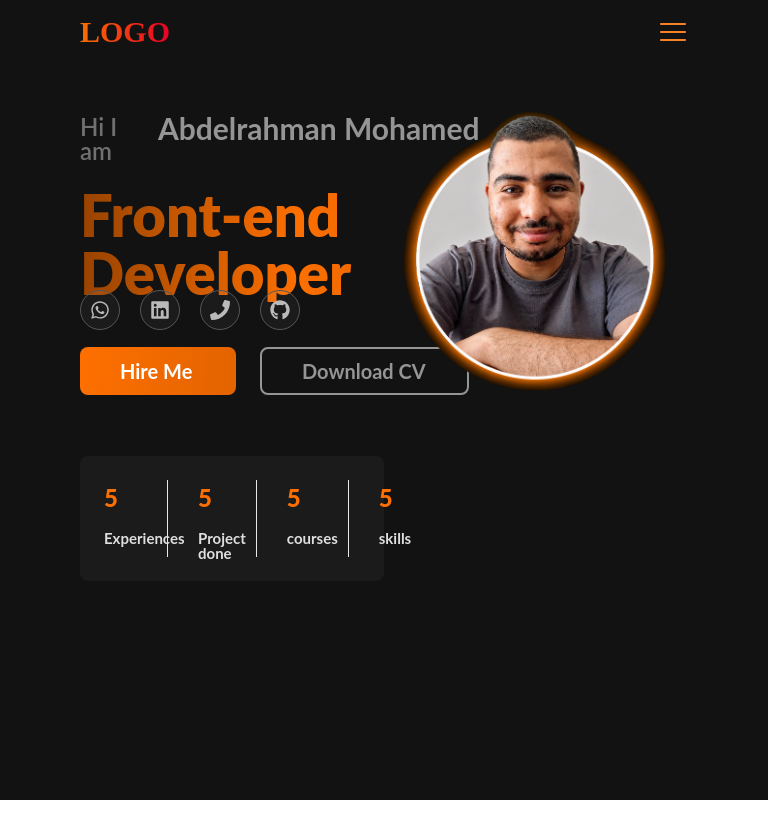
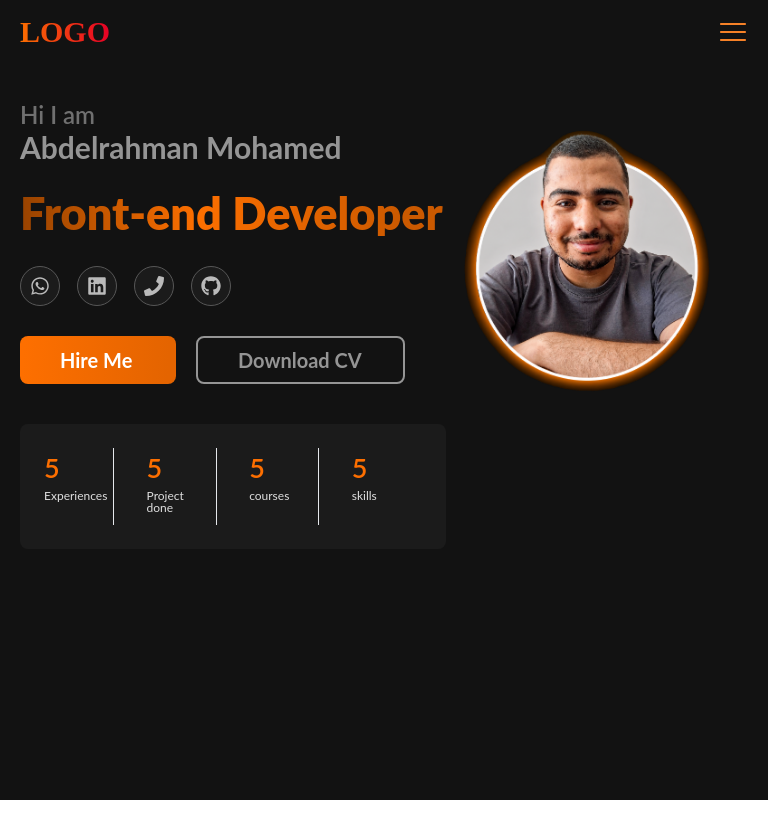
Before and after one commit to Abdelrahman-Mohamed-Al-Masyawi/My-portfolio, a React (Vite) app: page / in a window 768 px wide. Shown: the top 838 px of the page. After the commit the page ends 800 px from the top, so only its background shows below. Built offline with nearby package versions, Linux system fonts and the light colour scheme.

Commit message:
edit hedar and home page in media

```diff
--- a/src/components/Header.jsx
+++ b/src/components/Header.jsx
@@ -10,7 +10,6 @@ export default function Header() {
   if (isTabletWithPhone) {
     return (
       <header>
-        {/* <button className='btn-hire-me'>Hire Me</button> */}
         <div className='logo'>LOGO</div>
         <RxHamburgerMenu className='iconMenu' onClick={openSidebar} />
       </header>
@@ -20,13 +19,13 @@ export default function Header() {
   return (
     <header>
       <div className='logo'>LOGO</div>
-
       <Navigation />
-      {/* <RxHamburgerMenu className='iconMenu' onClick={openSidebar} /> */}
       <button className='btn-hire-me'>Hire Me</button>
     </header>
   );
 }
+
+
 
 function Navigation() {
   const [PageActive, setPageActive] = useState('Home');
--- a/src/components/sidebar.jsx
+++ b/src/components/sidebar.jsx
@@ -26,7 +26,7 @@ export default function Sidebar() {
   const { ActivePage, Style } = actions;
   return (
     <aside className='aside'>
-      <div className='container-name'>
+      <div className='container-name-sidebar'>
         <img src='/imgs/mylogo1.png' alt='' className='myImg' />
         <span>Abdelrahman </span>
         <FaTimes onClick={closeSidebar} className='closeIcon' />
--- a/src/styles/Header.css
+++ b/src/styles/Header.css
@@ -25,9 +25,9 @@ header {
 .pages {
   width: 653px;
   height: 24px;
-  gap: 60px;
   opacity: 1;
   display: flex;
+  justify-content: space-around;
   width: 70%;
 }
 
@@ -64,6 +64,54 @@ header {
   text-align: justify;
   color: rgba(255, 255, 255, 1);
 }
-.btn-hire-me:hover{
-    background:  #f68127  ;
+.btn-hire-me:hover {
+  background: #f68127;
 }
+@media (max-width: 1100px) {
+  header {
+    width: 100%;
+    padding-right: 50px;
+    padding-left: 50px;
+  }
+  .pages {
+    width: clamp(500px, 60%, 653px);
+    height: 24px;
+    opacity: 1;
+    display: flex;
+    justify-content: space-around;
+    width: 70%;
+  }
+
+  .one-page {
+    font-size: 15px;
+  }
+
+  .btn-hire-me {
+    width: 110px;
+    height: 43px;
+    opacity: 1;
+    border-radius: 8px;
+    padding: 7px;
+    text-align: center;
+    font-size: 17px;
+  }
+
+  .btn-hire-me:hover {
+    background: #f68127;
+  }
+}
+
+@media (max-width: 899px) {
+  header {
+    width: 100%;
+    padding-right: 20px;
+    padding-left: 20px;
+  }
+}
+@media (max-width: 500px) {
+  header {
+    padding-top: 20px;
+    padding-right: 10px;
+    padding-left: 10px;
+  }
+}
--- a/src/styles/Home.css
+++ b/src/styles/Home.css
@@ -1,5 +1,11 @@
+*{
+  margin: 0;
+  padding:0 ;
+  box-sizing: border-box;
+}
+
 .container-home {
-  padding:  50px 80px;
+  padding: 50px 80px;
   display: flex;
   justify-content: space-between;
   /* angle: 0 deg; */
@@ -296,7 +302,7 @@
 
 @media (max-width: 320px) {
   .container-home {
-    margin: 20px 10px;
+    padding: 20px 10px;
     display: flex;
     flex-direction: column;
     justify-content: space-between;
@@ -393,6 +399,7 @@
   .statistics {
     width: 90%;
     height: 90px;
+    margin: 10px auto;
     gap: 30px;
     padding: 10px;
     display: flex;
@@ -495,7 +502,7 @@
 
 @media (min-width: 321px) and (max-width: 420px) {
   .container-home {
-    margin: 20px 10px;
+    padding: 20px 10px;
     display: flex;
     flex-direction: column;
     justify-content: space-between;
@@ -591,6 +598,7 @@
   /** احصاءات */
   .statistics {
     width: 95%;
+    margin: 5px auto;
     height: 90px;
     gap: 30px;
     padding: 10px;
@@ -695,7 +703,7 @@
 
 @media (min-width: 421px) and (max-width: 500px) {
   .container-home {
-    margin: 20px 10px;
+    padding: 20px 10px;
     display: flex;
     flex-direction: column;
     justify-content: space-between;
@@ -791,6 +799,7 @@
   /** احصاءات */
   .statistics {
     width: 80%;
+    margin: 5px auto;
     height: 90px;
     gap: 30px;
     padding: 10px;
@@ -893,9 +902,10 @@
 /* *========================================= */
 /* *========================================= */
 
-@media (min-width: 501px) and (max-width: 700px) {
+@media (min-width: 501px) and (max-width: 750px) {
   .container-home {
     margin: 20px 10px;
+    padding: 20px 10px;
     display: flex;
     flex-direction: column;
     justify-content: space-between;
@@ -936,7 +946,6 @@
     align-items: center;
     text-align: center;
   }
-
 
   .jop {
     width: 100%;
@@ -1023,3 +1032,237 @@
     margin-top: 120px;
   }
 }
+
+/* *========================================= */
+/* *========================================= */
+/* *========================================= */
+
+@media (min-width: 751px) and (max-width: 900px) {
+  .container-home {
+    margin: 20px 10px;
+    padding: 20px 10px;
+    display: flex;
+
+    justify-content: space-between;
+    align-items: flex-start;
+    width: 95%;
+    /* overflow-y: hidden; */
+  }
+  .container-information {
+    width: 60%;
+    height: auto;
+    gap: 10px;
+    margin-top: 20px;
+  }
+  .name {
+    font-size: 30px;
+  }
+  .information {
+    width: 100%;
+    height: auto;
+    gap: 10px;
+  }
+  .person-ifo {
+    width: 100%;
+    height: auto;
+    gap: 5px;
+  }
+  .info {
+    width: 100%;
+    height: au;
+    gap: 24px;
+    height: auto;
+  }
+  .container-name {
+    width: 100%;
+    height: 73px;
+    gap: 10px;
+  }
+  .hi {
+    text-align: start !important;
+  }
+  .name {
+    text-align: start;
+  }
+  .jop {
+    width: 100%;
+    margin-top: 15px;
+    font-weight: 900;
+    font-size: clamp(40px, 45px, 50px);
+  }
+
+  .container-contacts-icon {
+    width: 100%;
+    gap: 17px;
+    padding-top: 10px;
+    margin-bottom: 20px;
+    margin-top: 20px;
+  }
+
+  /** احصاءات */
+  .statistics {
+    width: 100%;
+    margin: 40px auto;
+  }
+  .container-one-statistic {
+    width: clamp(50px, 22%, 70px);
+    padding-top: 6px;
+    padding-right: 5px;
+    padding-bottom: 1px;
+    border-right-width: 1px;
+    text-align: center;
+  }
+  .number {
+    height: 20px;
+    font-weight: 600;
+    font-size: 27px;
+    text-align: justify;
+  }
+  .name-statistic {
+    width: 100%;
+    font-weight: 400;
+    font-size: clamp(10px, 12px, 17px);
+    text-align: start;
+    padding-left: 0;
+  }
+
+  .container-btns {
+    width: 100%;
+    gap: 20px;
+    margin-bottom: 20px;
+    margin: 30px 0;
+  }
+
+  /**الصوره*/
+  .container-myImg {
+    width: 40%;
+    height: 250px;
+    display: flex;
+    justify-content: center;
+    align-items: flex-start;
+    text-align: center;
+    margin-top: 30px;
+  }
+  .circle {
+    width: 300px;
+    height: 250px;
+    /* top: 163px;
+    left: 662px; */
+  }
+  .my-img {
+    width: 300px;
+    height: 250px;
+    left: 711px;
+    border-radius: 244px;
+    -webkit-border-radius: 244px;
+    -moz-border-radius: 244px;
+    -ms-border-radius: 244px;
+    -o-border-radius: 244px;
+    /* object-fit: fill; */
+    margin-top: 120px;
+  }
+}
+
+/* *========================================= */
+/* *========================================= */
+/* *========================================= */
+
+@media (min-width: 901px) and (max-width: 1100px) {
+  .container-home {
+    margin: 20px 10px;
+    padding: 20px 10px;
+    display: flex;
+
+    justify-content: space-between;
+    align-items: flex-start;
+    width: 95%;
+    /* overflow-y: hidden; */
+  }
+  .container-information {
+    width: 60%;
+    height: auto;
+    gap: 10px;
+    margin-top: 20px;
+  }
+  .name {
+    font-size: 30px;
+  }
+  .information {
+    width: 100%;
+    height: auto;
+    gap: 10px;
+  }
+  .person-ifo {
+    width: 100%;
+    height: auto;
+    gap: 5px;
+  }
+  .info {
+    width: 100%;
+    height: au;
+    gap: 24px;
+    height: auto;
+  }
+  .container-name {
+    width: 100%;
+    height: 73px;
+    gap: 10px;
+  }
+  .hi {
+    text-align: start !important;
+  }
+  .name {
+    text-align: start;
+  }
+  .jop {
+    width: 100%;
+    margin-top: 15px;
+    font-weight: 900;
+    font-size: clamp(40px, 45px, 50px);
+  }
+
+  .container-contacts-icon {
+    width: 100%;
+    gap: 17px;
+    padding-top: 10px;
+    margin-bottom: 20px;
+    margin-top: 20px;
+  }
+
+
+  .container-btns {
+    width: 100%;
+    gap: 20px;
+    margin-bottom: 20px;
+    margin: 30px 0;
+  }
+
+  /**الصوره*/
+  .container-myImg {
+    width: 50%;
+    height: 250px;
+    display: flex;
+    justify-content: center;
+    align-items: flex-start;
+    text-align: center;
+    margin-top: 30px;
+  }
+  .circle {
+    width: 350px;
+    height: 280px;
+    /* top: 163px;
+    left: 662px; */
+  }
+  .my-img {
+    width: 300px;
+    height: 250px;
+    left: 711px;
+    border-radius: 244px;
+    -webkit-border-radius: 244px;
+    -moz-border-radius: 244px;
+    -ms-border-radius: 244px;
+    -o-border-radius: 244px;
+    /* object-fit: fill; */
+    margin-top: 120px;
+  }
+}
--- a/src/styles/sidebar.css
+++ b/src/styles/sidebar.css
@@ -23,7 +23,7 @@
   padding: 10px 7px;
   text-align: center;
 }
-.container-name {
+.container-name-sidebar {
   display: flex;
   width: 100%;
   justify-content: space-between;
@@ -81,11 +81,11 @@
   -moz-border-radius: 10px;
   -ms-border-radius: 10px;
   -o-border-radius: 10px;
-   transition: background .2s linear;
-  -webkit-transition: background .2s linear;
-  -moz-transition: background .2s linear;
-  -ms-transition: background .2s linear;
-  -o-transition: background .2s linear;
+  transition: background 0.2s linear;
+  -webkit-transition: background 0.2s linear;
+  -moz-transition: background 0.2s linear;
+  -ms-transition: background 0.2s linear;
+  -o-transition: background 0.2s linear;
 }
 
 .iconMenu {
@@ -118,11 +118,11 @@
 }
 .container-lang div:hover {
   background: rgba(255, 106, 0, 0.12);
-  transition: background .2s linear;
-  -webkit-transition: background .2s linear;
-  -moz-transition: background .2s linear;
-  -ms-transition: background .2s linear;
-  -o-transition: background .2s linear;
+  transition: background 0.2s linear;
+  -webkit-transition: background 0.2s linear;
+  -moz-transition: background 0.2s linear;
+  -ms-transition: background 0.2s linear;
+  -o-transition: background 0.2s linear;
 }
 .container-lang .iconLang {
   color: #ff7a1a;
```
